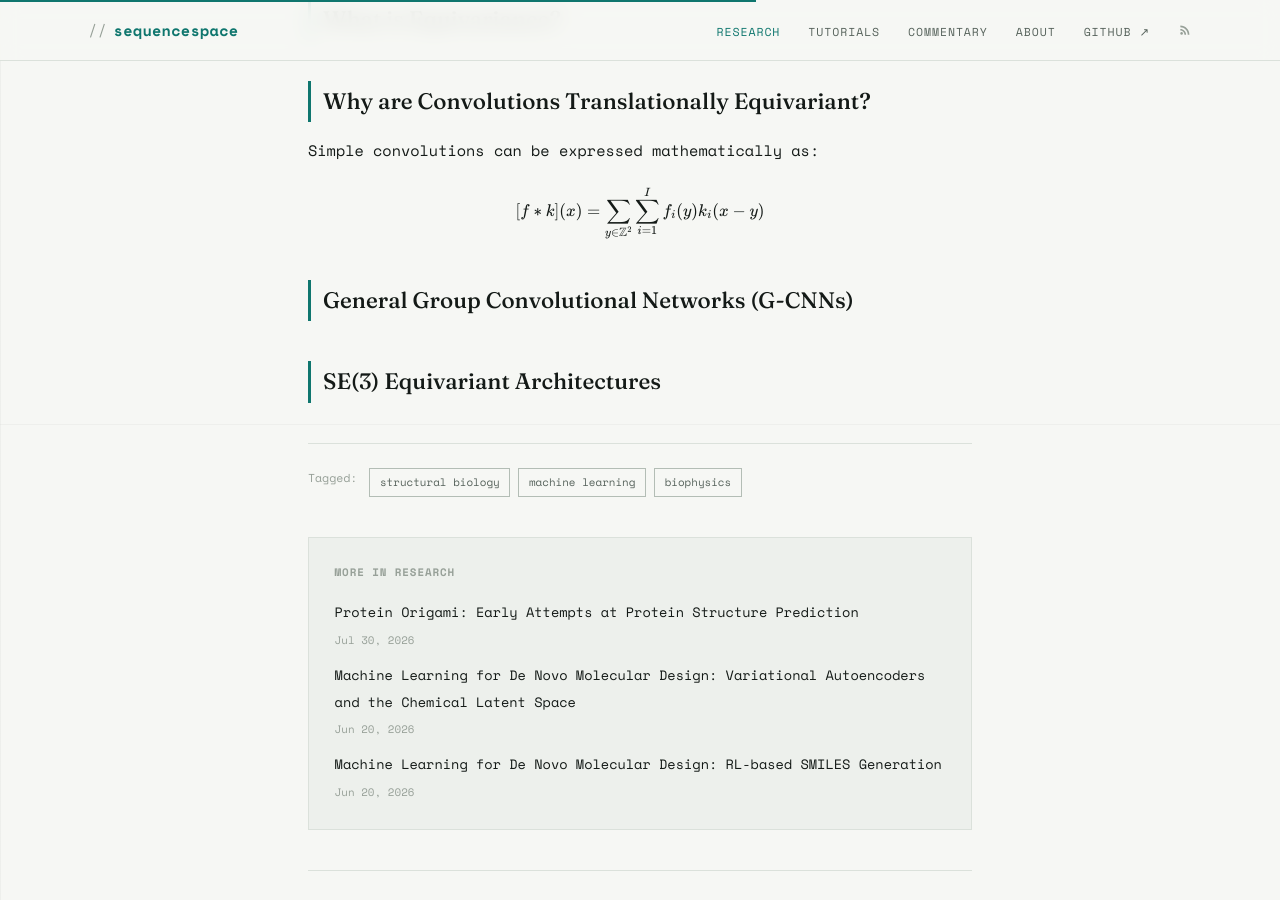
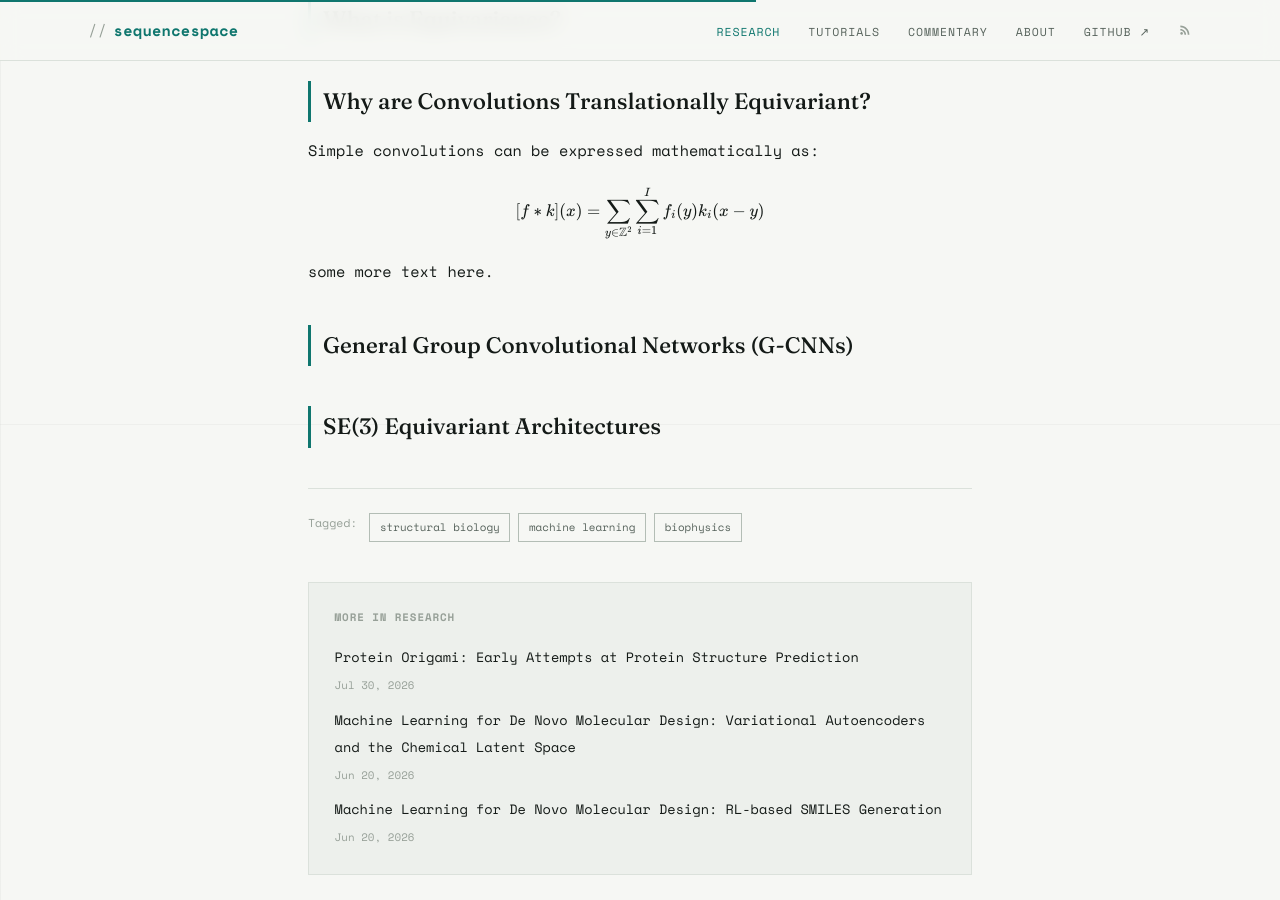
Before and after one commit to arjundeshx/sequencespace, a Jekyll site: the page built from _posts/2026-08-09-equivariant-networks.md, in a window 1280 px wide and 900 px high, scrolled down 475 px. Built offline with Jekyll 4.4.1, drawn with Linux system fonts in a browser that asks for light colours.

Commit message:
Update 2026-08-09-equivariant-networks.md

```diff
--- a/_posts/2026-08-09-equivariant-networks.md
+++ b/_posts/2026-08-09-equivariant-networks.md
@@ -17,6 +17,7 @@ Simple convolutions can be expressed mathematically as:
 
 $$[f * k](x) = \sum_{y \in \mathbb{Z}^2} \sum_{i=1}^{I} f_i(y)k_i(x-y)$$
 
+some more text here.
 
 ## General Group Convolutional Networks (G-CNNs)
 
```
